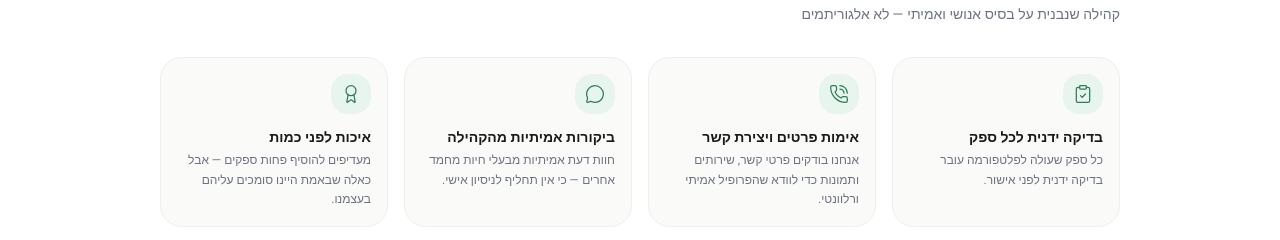
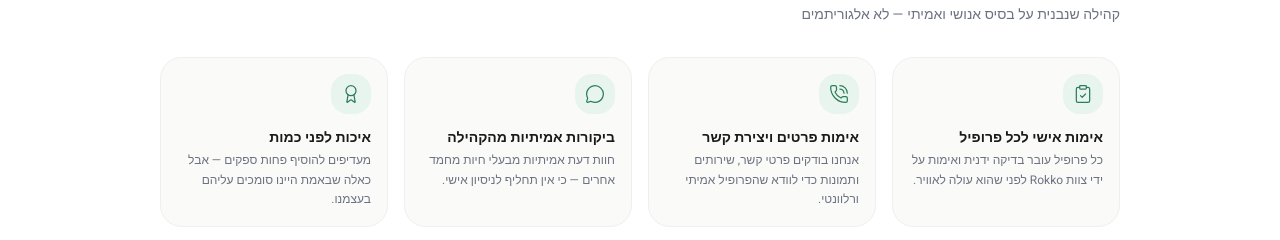
Before and after one commit to yoavgersi-cell/rokko, a Next.js app: page / in a window 1280 px wide. Shown: the part 2269-2509 px from the top of the page. Built offline with nearby package versions, Linux system fonts and the light colour scheme.

Commit message:
copy: update trust badge to אימות אישי לכל פרופיל

```diff
--- a/src/components/home/TrustSection.tsx
+++ b/src/components/home/TrustSection.tsx
@@ -6,8 +6,8 @@ import { ClipboardCheck, PhoneCall, MessageCircle, Award } from 'lucide-react';
 const ITEMS = [
   {
     Icon: ClipboardCheck,
-    title: 'בדיקה ידנית לכל ספק',
-    text: 'כל ספק שעולה לפלטפורמה עובר בדיקה ידנית לפני אישור.',
+    title: 'אימות אישי לכל פרופיל',
+    text: 'כל פרופיל עובר בדיקה ידנית ואימות על ידי צוות Rokko לפני שהוא עולה לאוויר.',
   },
   {
     Icon: PhoneCall,
```
